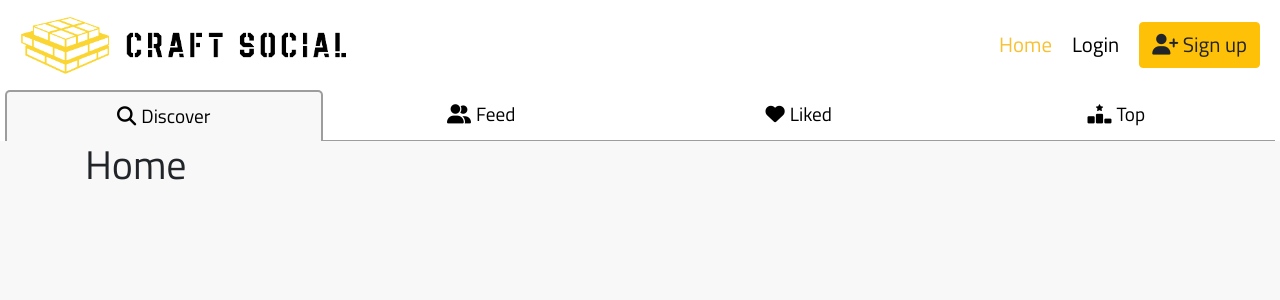
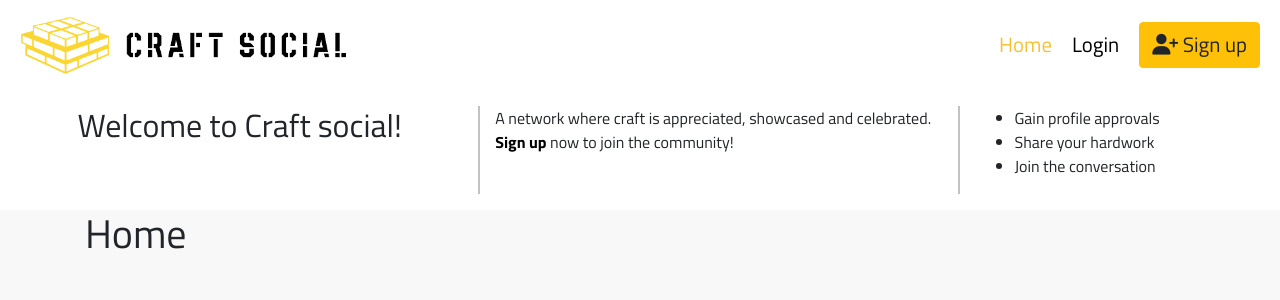
Before and after one commit to mtmanning93/craft-front, a React (Create React App) app: page / in a window 1280 px wide. Shown: the top 300 px of the page. Built offline with nearby package versions, Linux system fonts and the light colour scheme; no server answers.

Commit message:
Add header message for unregistered users

```diff
--- a/src/components/Header.js
+++ b/src/components/Header.js
@@ -1,11 +1,36 @@
 import React from "react";
-import { Nav } from "react-bootstrap";
+import { Col, Row, Nav } from "react-bootstrap";
 import styles from "../styles/Header.module.css";
-import { NavLink } from "react-router-dom";
+import { Link, NavLink } from "react-router-dom";
+import { useCurrentUser } from "../contexts/CurrentUserContext";
 
 const Header = () => {
-  return (
-    <Nav justify className={`bg-none ${styles.Header}`}>
+  const currentUser = useCurrentUser();
+
+  const loggedOutHeader = (
+    <Row className={`flex-column flex-sm-row p-3 bg-none ${styles.Header}`}>
+      <Col className={`${styles.HeaderBorder} text-start text-lg-center col`}>
+        <h2>Welcome to Craft social!</h2>
+      </Col>
+      <Col className={styles.HeaderBorder}>
+        <p>
+          A network where craft is appreciated, showcased and celebrated.
+          <br />
+          <Link to="/signup"><strong>Sign up</strong></Link> now to join the community!
+        </p>
+      </Col>
+      <Col className="d-none d-sm-block" sm={3}>
+        <ul>
+          <li>Gain profile approvals</li>
+          <li>Share your hardwork</li>
+          <li>Join the conversation</li>
+        </ul>
+      </Col>
+    </Row>
+  );
+
+  const loggedInHeader = (
+    <Nav justify className={`pt-3 bg-none ${styles.Header}`}>
       <NavLink
         exact
         to="/"
@@ -41,6 +66,8 @@ const Header = () => {
       </NavLink>
     </Nav>
   );
+
+  return currentUser ? loggedInHeader : loggedOutHeader;
 };
 
 export default Header;
--- a/src/components/NavBar.js
+++ b/src/components/NavBar.js
@@ -82,7 +82,6 @@ const NavBar = () => {
   const loggedInLinks = (
     <>
       <NavDropdown
-        menuAlign="right"
         title={
           <Avatar
             src={currentUser?.profile_image}
--- a/src/styles/Header.module.css
+++ b/src/styles/Header.module.css
@@ -2,6 +2,10 @@
   justify-content: space-evenly;
   padding: 0 5px 0 5px;
   background-color: #ffffff;
+}
+
+.HeaderBorder {
+  border-right: 2px solid #c2c2c2;
 }
 
 .HeaderTab {
@@ -27,4 +31,7 @@
   .TabName {
     display: none;
   }
+  .HeaderBorder {
+    border-right: none;
+  }
 }
--- a/src/styles/NavBar.module.css
+++ b/src/styles/NavBar.module.css
@@ -43,13 +43,4 @@
         justify-content: center;
     }
 
-    .Logo img {
-        height: 50px;
-    }
 }
-
-@media (max-width: 435px) {
-    .Logo {
-        height: 50px;
-    }
-}
```
